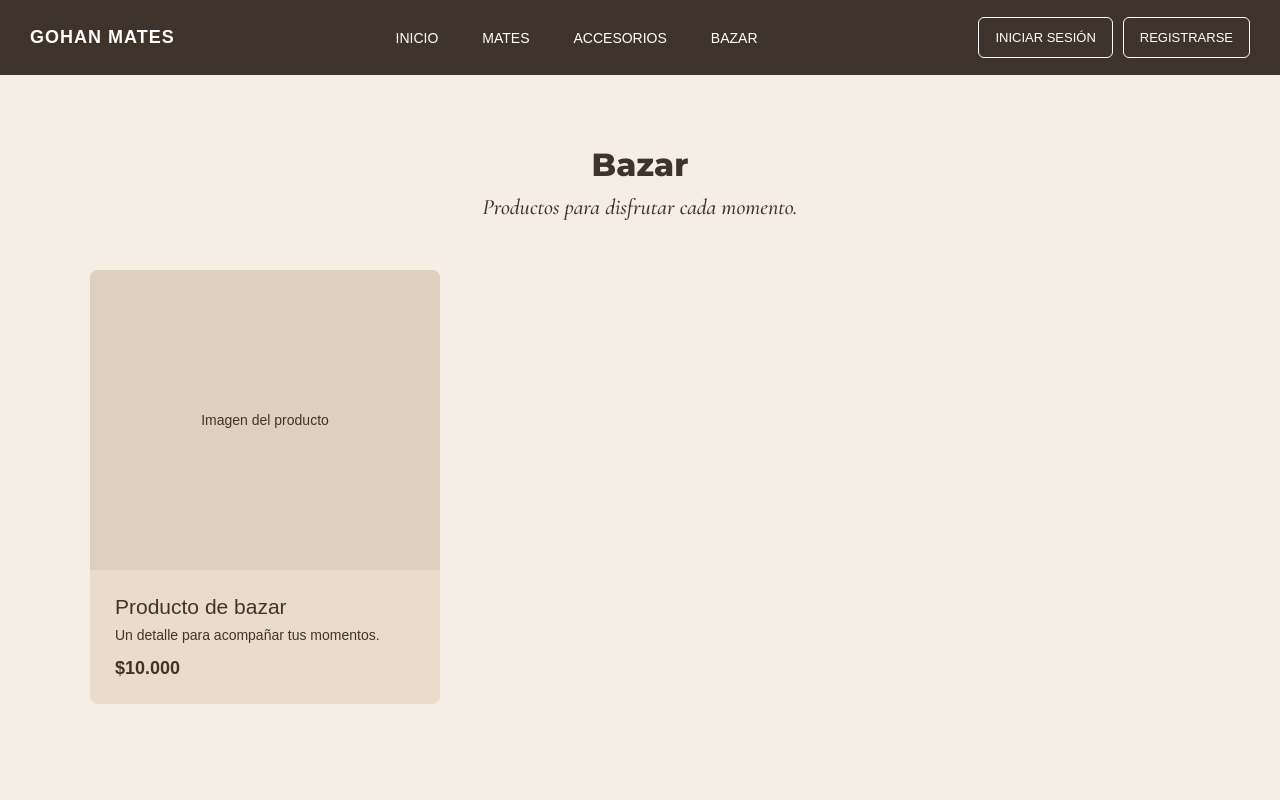
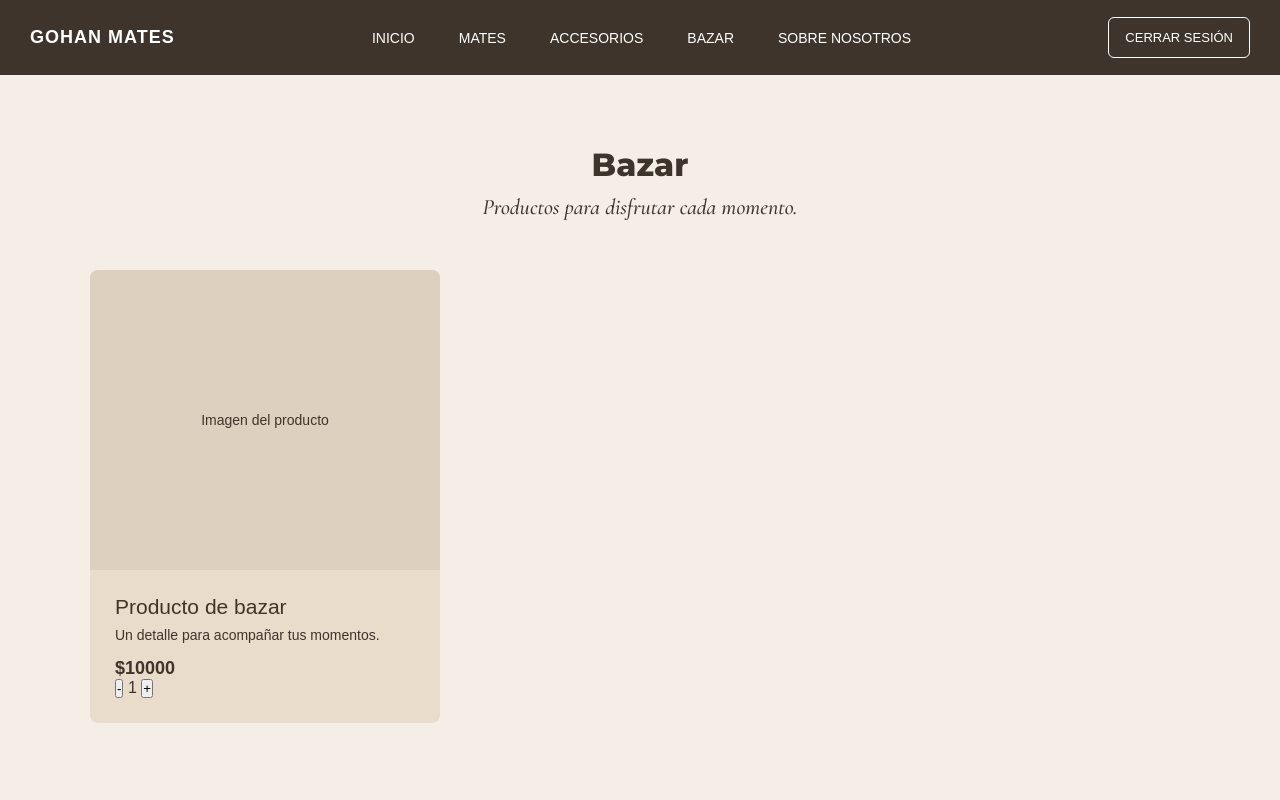
Before and after one commit to Flordev/aplicaciones-web-I, a plain HTML site: page Pages/bazar.html in a window 1280 px wide. Shown: the top 800 px of the page. Drawn offline with nearby package versions, Linux system fonts and the light colour scheme.

Commit message:
incorporación de js

```diff
--- a/Pages/bazar.html
+++ b/Pages/bazar.html
@@ -33,33 +33,7 @@
          NAVBAR
          ========================= -->
 
-    <nav>
-
-        <div class="nav-logo">
-
-            <strong>GOHAN MATES</strong>
-
-        </div>
-
-
-        <div class="nav-centro">
-
-            <a href="../index.html">INICIO</a>
-            <a href="mates.html">MATES</a>
-            <a href="accesorios.html">ACCESORIOS</a>
-            <a href="bazar.html">BAZAR</a>
-
-        </div>
-
-
-        <div class="nav-usuario">
-
-            <a href="login.html">INICIAR SESIÓN</a>
-            <a href="registro.html">REGISTRARSE</a>
-
-        </div>
-
-    </nav>
+   <div id="navbar"></div>
 
 
     <!-- =========================
@@ -81,33 +55,7 @@
 
         <!-- PRODUCTOS -->
 
-        <div class="productos">
-
-            <!-- CARD DE PRODUCTO -->
-
-            <div class="card">
-
-                <div class="card-imagen">
-
-                    <span>Imagen del producto</span>
-
-                </div>
-
-
-                <div class="card-info">
-
-                    <h2>Producto de bazar</h2>
-
-                    <p>
-                        Un detalle para acompañar tus momentos.
-                    </p>
-
-                    <strong>$10.000</strong>
-
-                </div>
-
-            </div>
-
+         <div class="productos" id="productos"></div>
         </div>
 
     </section>
@@ -183,6 +131,43 @@
 
     </footer>
 
+    <script type="module">
+
+
+    import crearNavbar, { configurarLogout } from "../js/components/navbar.js";
+
+    const navbar = document.getElementById("navbar");
+
+    navbar.innerHTML = crearNavbar();
+
+    configurarLogout();
+
+</script>
+
+    <!-- CARD -->
+
+    <script type="module">
+
+    import crearCard, { configurarCantidad } from "../js/components/card.js";
+
+    const productos = document.getElementById("productos");
+
+    const producto = {
+
+        titulo: "Producto de bazar",
+
+        descripcion: "Un detalle para acompañar tus momentos.",
+
+        precio: 10000
+
+    };
+
+    productos.innerHTML = crearCard(producto);
+
+    configurarCantidad();
+
+</script>
+
 </body>
 
 </html>
--- /dev/null
+++ b/js/components/card.js
@@ -0,0 +1,70 @@
+function crearCard(producto) {
+
+    return `
+        <div class="card">
+
+            <div class="card-imagen">
+                <span>Imagen del producto</span>
+            </div>
+
+            <div class="card-info">
+
+                <h2>${producto.titulo}</h2>
+
+                <p>${producto.descripcion}</p>
+
+                <strong>$${producto.precio}</strong>
+
+                <div class="cantidad">
+
+                    <button class="btn-restar">-</button>
+
+                    <span class="cantidad-producto">1</span>
+
+                    <button class="btn-sumar">+</button>
+
+                </div>
+
+            </div>
+
+        </div>
+    `;
+}
+
+
+function configurarCantidad() {
+
+    const botonRestar = document.querySelector(".btn-restar");
+    const botonSumar = document.querySelector(".btn-sumar");
+    const cantidad = document.querySelector(".cantidad-producto");
+
+    let numero = 1;
+
+
+    botonSumar.addEventListener("click", function() {
+
+        numero++;
+
+        cantidad.textContent = numero;
+
+    });
+
+
+    botonRestar.addEventListener("click", function() {
+
+        if (numero > 1) {
+
+            numero--;
+
+            cantidad.textContent = numero;
+
+        }
+
+    });
+
+}
+
+
+export { configurarCantidad };
+
+export default crearCard;
--- /dev/null
+++ b/js/components/navbar.js
@@ -0,0 +1,64 @@
+import paginas from "../data/pages.js";
+
+function crearNavbar(esInicio = false) {
+
+    let enlaces = "";
+
+    paginas.forEach(pagina => {
+
+        let direccion = pagina.direccion;
+
+        if (esInicio && direccion !== "../index.html") {
+            direccion = "pages/" + direccion;
+        }
+
+        enlaces += `
+            <a href="${direccion}">
+                ${pagina.titulo}
+            </a>
+        `;
+    });
+
+    let direccionLogout = esInicio ? "pages/login.html" : "login.html";
+
+    return `
+        <nav>
+
+            <div class="nav-logo">
+                <strong>GOHAN MATES</strong>
+            </div>
+
+            <div class="nav-centro">
+                ${enlaces}
+            </div>
+
+            <div class="nav-usuario">
+                <a href="${direccionLogout}" id="btnLogout">
+                    CERRAR SESIÓN
+                </a>
+            </div>
+
+        </nav>
+    `;
+}
+
+function configurarLogout() {
+
+    const botonLogout = document.getElementById("btnLogout");
+
+    botonLogout.addEventListener("click", function(evento) {
+
+        evento.preventDefault();
+
+        if (window.location.pathname.includes("/pages/")) {
+            window.location.href = "login.html";
+        } else {
+            window.location.href = "pages/login.html";
+        }
+
+    });
+}
+
+export { configurarLogout };
+
+export default crearNavbar;
--- /dev/null
+++ b/js/data/pages.js
@@ -0,0 +1,24 @@
+const paginas = [
+    {
+        titulo: "INICIO",
+        direccion: "../index.html"
+    },
+    {
+        titulo: "MATES",
+        direccion: "mates.html"
+    },
+    {
+        titulo: "ACCESORIOS",
+        direccion: "accesorios.html"
+    },
+    {
+        titulo: "BAZAR",
+        direccion: "bazar.html"
+    },
+    {
+        titulo: "SOBRE NOSOTROS",
+        direccion: "sobrenosotros.html"
+    }
+];
+
+export default paginas;
```
Also changed, not shown: Pages/accesorios.html (+38 -53 lines), Pages/login.html (+8 -0 lines), Pages/mates.html (+46 -53 lines), Pages/sobrenosotros.html (+13 -27 lines), index.html (+17 -25 lines), js/login.js (added, +9 -0 lines).
